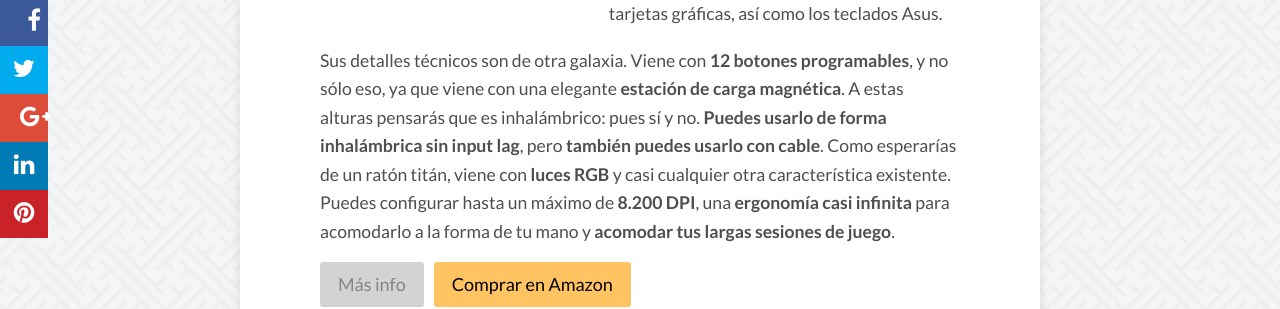
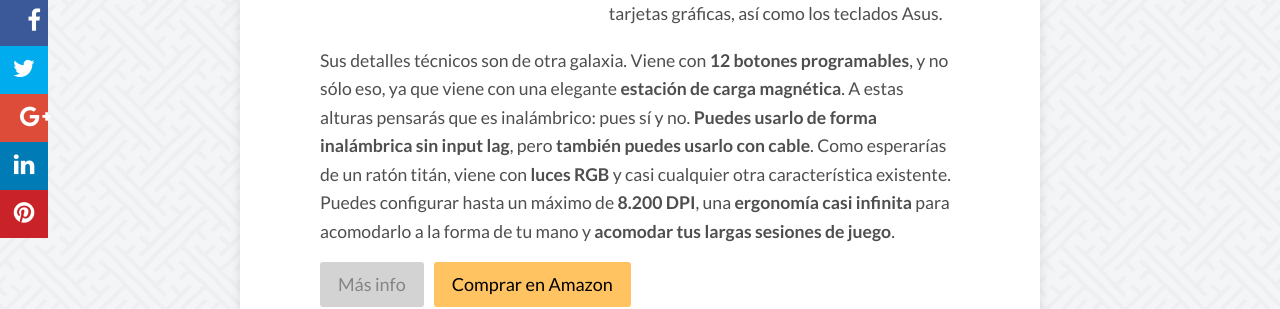
Before and after one commit to Losazul/losazul.github.io, a Jekyll site: the page built from _posts/2017-10-22-los-mejores-ratones-para-gaming-en-2017.md, in a window 1280 px wide and 900 px high, scrolled down 4889 px. Shown: the part 182-491 px from the top of the window. Built offline with Jekyll 4.4.1, drawn with Linux system fonts in a browser that asks for light colours; nearby versions of some CDN libraries; comment, search, counter and statistics services are not loaded; some of the changed text lies outside the part shown.

Commit message:
corrección ratón

```diff
--- a/_posts/2017-10-22-los-mejores-ratones-para-gaming-en-2017.md
+++ b/_posts/2017-10-22-los-mejores-ratones-para-gaming-en-2017.md
@@ -106,7 +106,7 @@
 </div>
 Asus cogió a todos por sorpresa cuando anunció su arma secreta: el ratón gaming conocido como <b>Spatha</b>. Este ratón pertenece a la línea de <b>gama alta «Republic of Gamers»</b>, por lo que debes saber que estarás invirtiendo en un ratón gaming masivo, <b>repleto de todo tipo de características</b>, botones extra, <b>efectos RGB</b> que incluso <b>se sincronizan</b> con el resto de tus productos <b>ROG</b> como placas madre, tarjetas gráficas, así como los teclados Asus. </div>
 
-Sus detalles técnicos son de otra galaxia. Viene con **12 botones programables**, y no sólo eso, ya que viene con una elegante **estación de carga magnética**. A estas alturas pensarás que es inhalámbrico: pues sí y no. **Puedes usarlo de forma inhalámbrica sin input lag**, pero **también puedes usarlo con cable**. Como esperarías de un ratón titán, viene con **luces RGB** y casi cualquier otra característica existente. Puedes configurar hasta un máximo de **8.200 DPI**, una **ergonomía casi infinita** para acomodarlo a la forma de tu mano y **acomodar tus largas sesiones de juego**.
+Sus detalles técnicos son de otra galaxia. Viene con **12 botones programables**, y no sólo eso, ya que viene con una elegante **estación de carga magnética**. A estas alturas pensarás que es inalámbrico: pues sí y no. **Puedes usarlo de forma inalámbrica sin input lag**, pero **también puedes usarlo con cable**. Como esperarías de un ratón titán, viene con **luces RGB** y casi cualquier otra característica existente. Puedes configurar hasta un máximo de **8.200 DPI**, una **ergonomía casi infinita** para acomodarlo a la forma de tu mano y **acomodar tus largas sesiones de juego**.
 <br /><a href="http://amzn.to/2gmAALF" target="_blank" class="btn-infor"><font size="4">Más info</font></a><a href="http://amzn.to/2gmAALF" target="_blank" class="btn-ama"><font size="4">Comprar en Amazon</font></a>
 
 
```
Also changed, not shown: other parts of _posts/2017-10-22-los-mejores-ratones-para-gaming-en-2017.md (+2 -2 lines).
